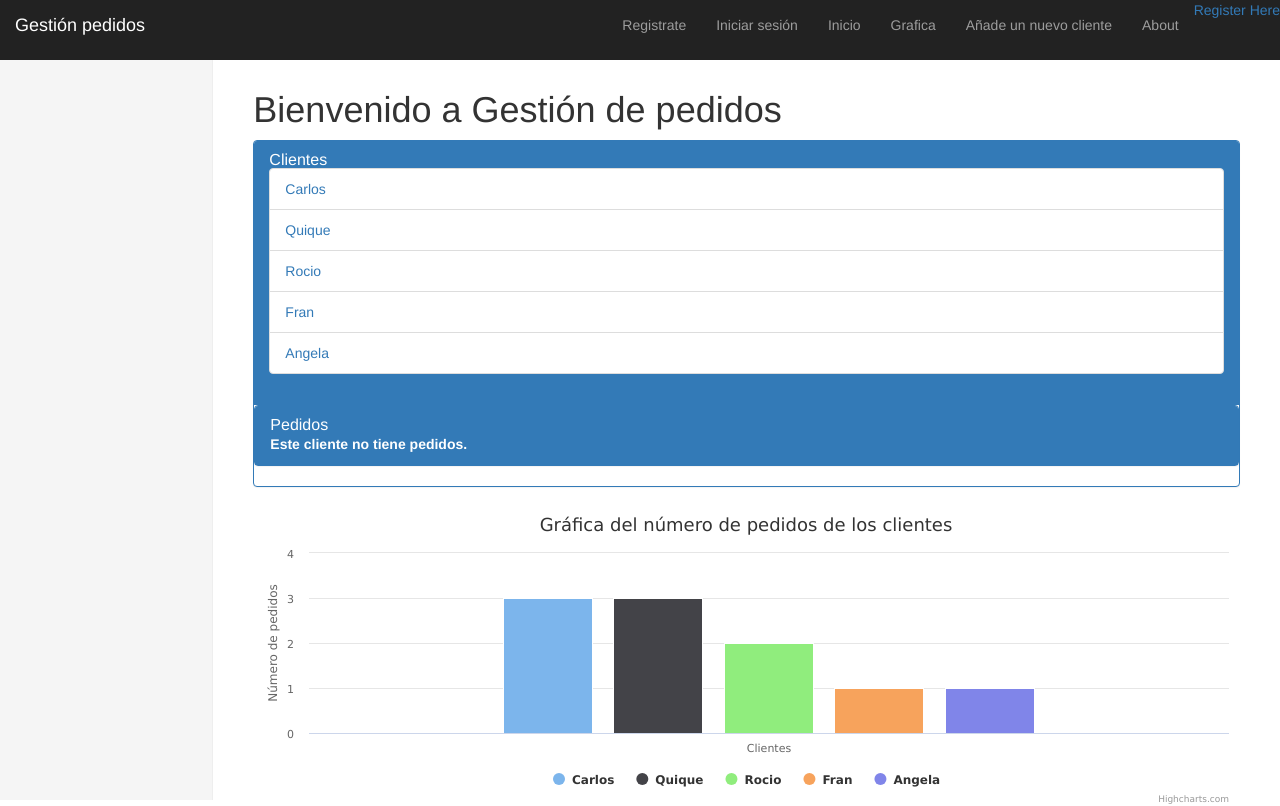
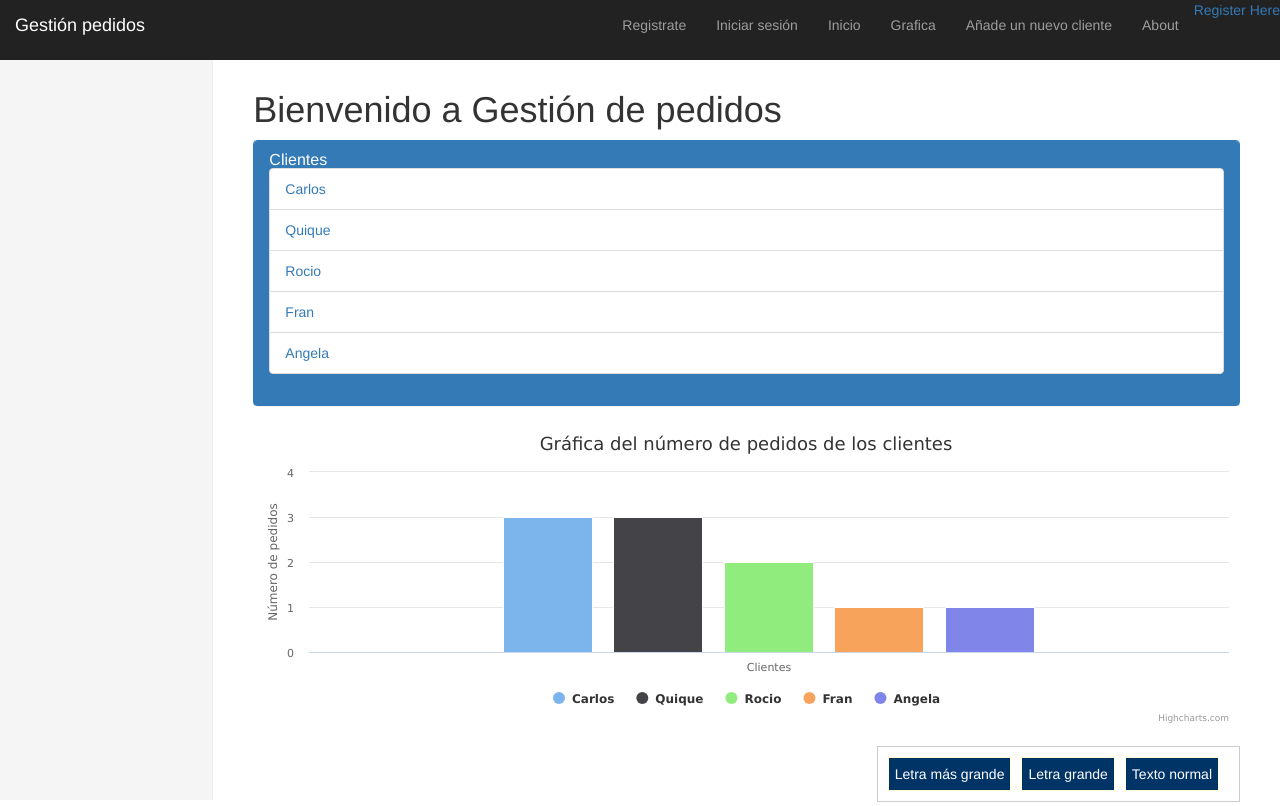
Before and after one commit to ignaciorecuerda/gestionpedidos_django, a Django app: page /gestionpedidos/ in a window 1280 px wide. Shown: the top 806 px of the page. Run offline with Django 3.2, Linux system fonts and the light colour scheme; data comes from the database, SQL or seed files in the repository; some libraries are stand-ins or nearby versions.

Commit message:
corregido error que salía siempre en index que el cliente no tenia pedidos

```diff
--- a/tango_with_django_project/templates/gestionpedidos/index.html
+++ b/tango_with_django_project/templates/gestionpedidos/index.html
@@ -22,7 +22,7 @@
 
             function Visualiza_datos (datos) {
                 $(function () {
-                    alert('tamaño de la lista de datos: ' + datos.length)
+                    alert('(index.html linea 25) tamaño de la lista de datos: ' + datos.length)
                     var chart = new Highcharts.Chart({
                         chart: {
                             type: 'column',
@@ -87,20 +87,6 @@
             {% endif %}
         </div>
 
-        <div class="panel panel-primary">
-            <div class="panel-heading">
-                <h3 class="panel-title">Pedidos</h3>
-                {% if pedidos %}
-                <ul>
-                    {% for pedido in pedidos %}
-                    <li><a href="{{ pedido.url }}">{{ pedido.title }}</a></li>
-                    {% endfor %}
-                </ul>
-                {% else %}
-                    <strong>Este cliente no tiene pedidos.</strong>
-                {% endif %}
-            </div>
-        </div>
     </div>
 
     <div id="container" style="height: 300px"></div>
```
